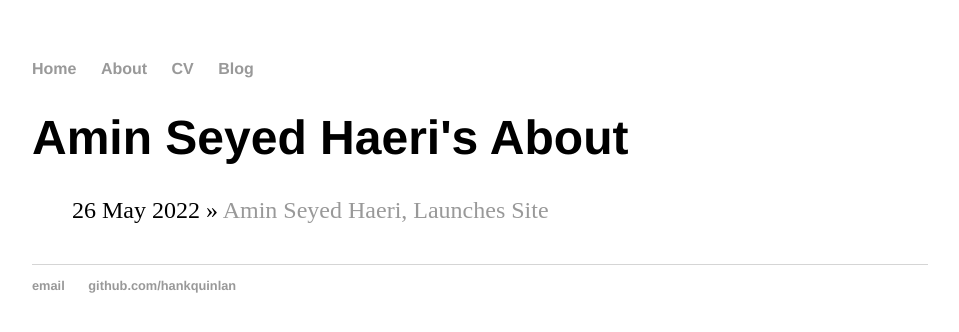
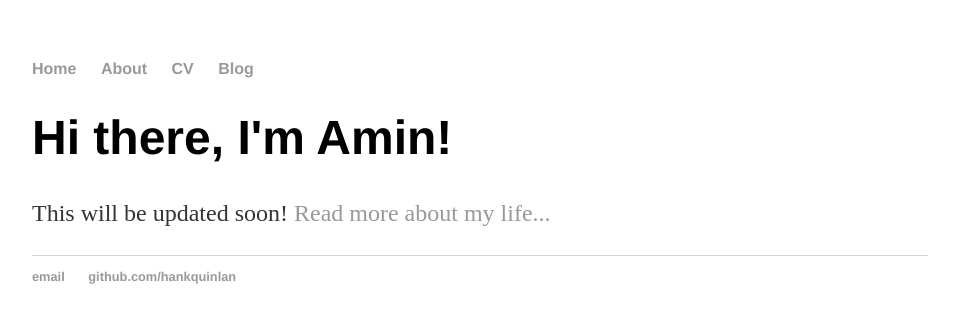
Before and after one commit to sseyedh/sseyedh.github.io, a Jekyll site: the page built from about/index.html, in a window 1280 px wide. Shown: the top 332 px of the page, without its empty margins (160-1119 px from the left). Built offline with Jekyll 4.4.1, drawn with Linux system fonts in a browser that asks for light colours.

Commit message:
Update index.html

```diff
--- a/about/index.html
+++ b/about/index.html
@@ -2,10 +2,7 @@
 layout: default
 title: Amin Seyed Haeri's About
 ---
-	<h1>{{ page.title }}</h1>
-	<ul class="posts">
-
-	  {% for post in site.posts %}
-	    <li><span>{{ post.date | date_to_string }}</span> » <a href="{{ post.url }}" title="{{ post.title }}">{{ post.title }}</a></li>
-	  {% endfor %}
-	</ul>
+<div class="blurb">
+	<h1>Hi there, I'm Amin!</h1>
+	<p>This will be updated soon! <a href="/about">Read more about my life...</a></p>
+</div><!-- /.blurb -->
```
